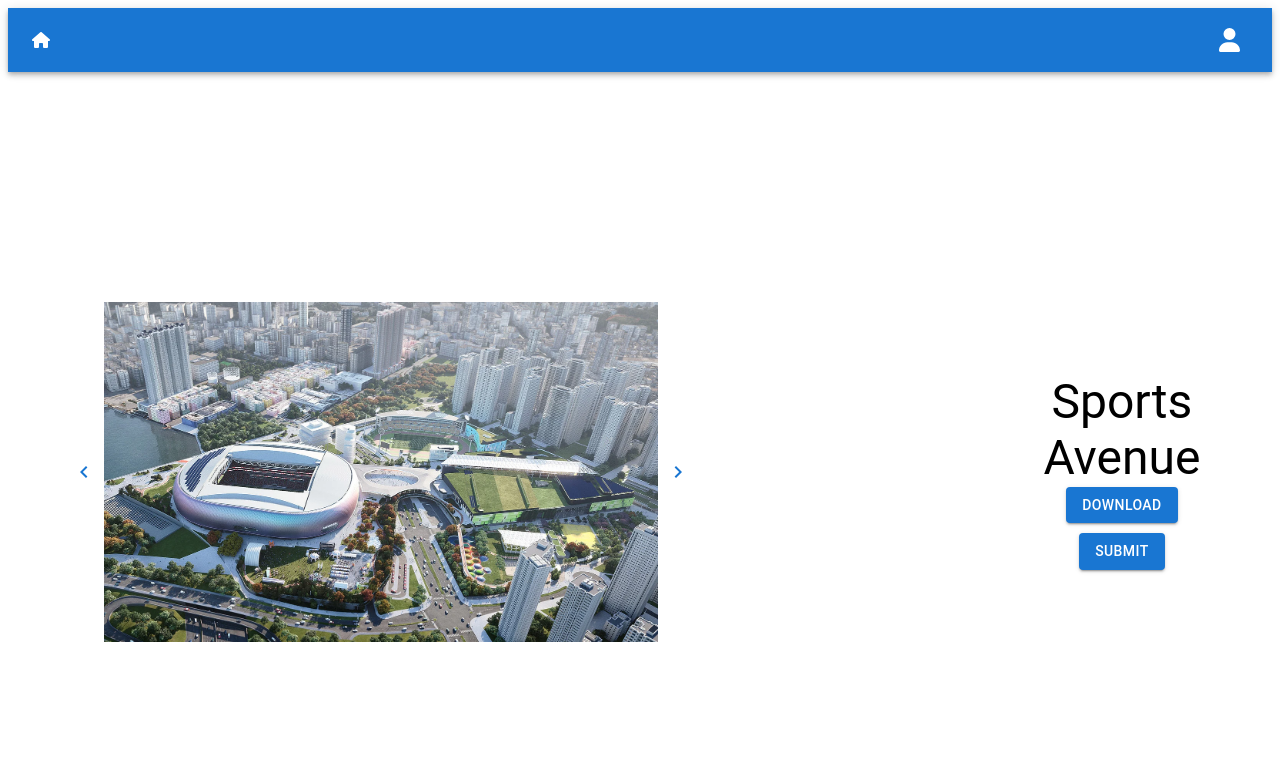
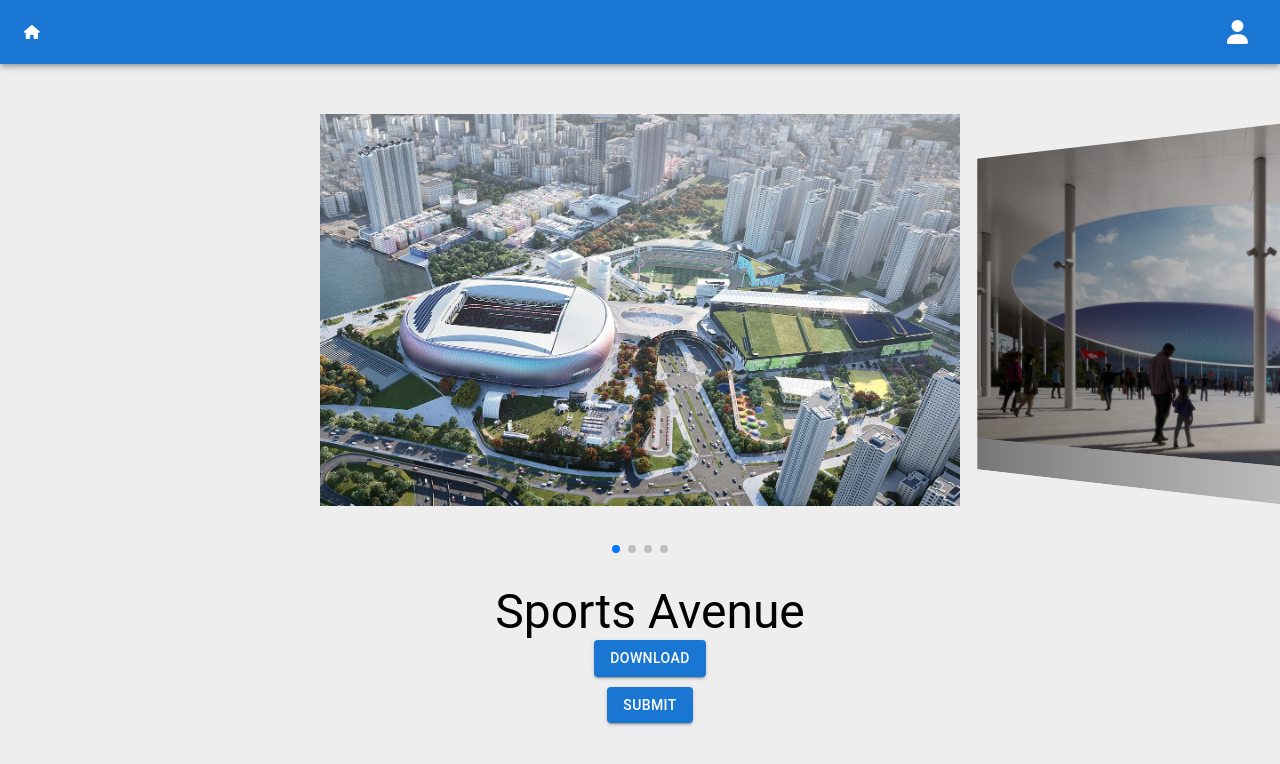
Before and after one commit to LucasPUN/LucasPUN-Project_Kai_Tak, a React (Vite) app in the folder KTfrontend/: page /result in a window 1280 px wide. Shown: the top 764 px of the page. Built offline with nearby package versions, Linux system fonts and the light colour scheme; no server answers.

Commit message:
22/4 resultPage_updated

```diff
--- a/KTfrontend/package.json
+++ b/KTfrontend/package.json
@@ -27,7 +27,8 @@
     "react-router-dom": "^6.22.3",
     "react-s3": "^1.3.1",
     "react-s3-uploader": "^5.0.0",
-    "react-social-login-buttons": "^4.1.0"
+    "react-social-login-buttons": "^4.1.0",
+    "swiper": "^11.1.1"
   },
   "devDependencies": {
     "@types/react": "^18.2.66",
--- a/KTfrontend/src/ui/page/LoginPage/index.tsx
+++ b/KTfrontend/src/ui/page/LoginPage/index.tsx
@@ -75,7 +75,7 @@ export default function LoginPage() {
 
     return (
         <ThemeProvider theme={defaultTheme}>
-            <Grid container component="main" sx={{ height: '100vh' }}>
+            <Grid container component="main" sx={{ height: '100vh' , minWidth: '1500px'}}>
                 <CssBaseline />
                 <Grid
                     item
--- a/KTfrontend/src/ui/page/ResultPage/index.tsx
+++ b/KTfrontend/src/ui/page/ResultPage/index.tsx
@@ -2,12 +2,21 @@ import modal1 from "../../../pic/modal1.jpg.webp";
 import modal2 from "../../../pic/modal2.jpg.webp";
 import modal21 from "../../../pic/modal21.jpg.webp";
 import modal3 from "../../../pic/modal3.jpg.webp";
-import {useState} from "react";
-import {Box, IconButton, Typography, Button, Grid, Container} from "@mui/material";
-import ChevronLeftIcon from "@mui/icons-material/ChevronLeft";
-import ChevronRightIcon from "@mui/icons-material/ChevronRight";
+import {Box, Typography, Button, Grid} from "@mui/material";
 import {useNavigate} from "react-router-dom";
 import TopNavBar from "../../compoent/TopNavBar.tsx";
+import React, {useRef, useState} from 'react';
+import {Swiper, SwiperSlide} from 'swiper/react';
+import { EffectCoverflow, Pagination } from 'swiper/modules';
+
+
+// Import Swiper styles
+import 'swiper/css';
+import 'swiper/css/effect-coverflow';
+import 'swiper/css/pagination';
+
+import './styles.css';
+
 
 const images = [
     {
@@ -37,29 +46,21 @@ const images = [
 ];
 
 export default function ResultPage() {
-    const [currentImageIndex, setCurrentImageIndex] = useState(0);
+    const [currentSlideIndex, setCurrentSlideIndex] = useState(0);
     const navigate = useNavigate();
 
     const handleSubmitClick = () => {
         navigate('/upload');
     };
 
-    const handleNextImage = () => {
-        setCurrentImageIndex((prevIndex) =>
-            prevIndex === images.length - 1 ? 0 : prevIndex + 1
-        );
-    };
-
-    const handlePrevImage = () => {
-        setCurrentImageIndex((prevIndex) =>
-            prevIndex === 0 ? images.length - 1 : prevIndex - 1
-        );
+    const handleSlideChange = (swiper: any) => {
+        setCurrentSlideIndex(swiper.activeIndex);
     };
 
     const downloadImage = () => {
         const link = document.createElement('a');
-        link.href = images[currentImageIndex].url;
-        link.download = images[currentImageIndex].title;
+        link.href = images[currentSlideIndex].url;
+        link.download = images[currentSlideIndex].title;
         document.body.appendChild(link);
         link.click();
         document.body.removeChild(link);
@@ -68,37 +69,30 @@ export default function ResultPage() {
     return (
         <>
             <TopNavBar/>
-            <Container>
-                <Grid
-                    container
-                    justifyContent="center"
-                    alignItems="center"
-                    sx={{minHeight: '100vh'}}
+
+            <Swiper
+                effect={'coverflow'}
+                grabCursor={true}
+                centeredSlides={true}
+                slidesPerView={'auto'}
+                coverflowEffect={{
+                    rotate: 50,
+                    stretch: 0,
+                    depth: 100,
+                    modifier: 1,
+                    slideShadows: true,
+                }}
+                pagination={true}
+                className="mySwiper"
+                onSlideChange={handleSlideChange}
+                modules={[EffectCoverflow, Pagination]}
             >
-                    <Box
-                        sx={{
-                            display: 'flex',
-                            flexDirection: 'row',
-                            alignItems: 'center',
-                            justifyContent: 'center',
-                            textAlign: 'center',
-                            gap: '20px', // Added gap between the image and buttons
-                        }}
-                    >
-                        <Box sx={{display: 'flex', alignItems: 'center'}}>
-                            {/* Use flexbox layout for image and buttons */}
-                            <IconButton onClick={handlePrevImage} color="primary">
-                                <ChevronLeftIcon/>
-                            </IconButton>
-                            <img
-                                src={images[currentImageIndex].url}
-                                alt={images[currentImageIndex].title}
-                                style={{maxWidth: '60%', maxHeight: '60%'}}
-                            />
-                            <IconButton onClick={handleNextImage} color="primary">
-                                <ChevronRightIcon/>
-                            </IconButton>
-                        </Box>
+                {images.map((image, index) => (
+                    <SwiperSlide key={index} style={{width: '50vw', height: '50vh'}}>
+                        <img src={image.url} alt={image.title}/>
+                    </SwiperSlide>
+                ))}
+            </Swiper>
 
             <Box
                 sx={{
@@ -106,12 +100,13 @@ export default function ResultPage() {
                     flexDirection: 'column',
                     alignItems: 'center',
                     justifyContent: 'center',
-                                textAlign: 'center', // Center align the text
-                                marginLeft: '20px', // Added margin to separate the image from the text/buttons
+                    textAlign: 'center',
+                    marginLeft: '20px',
+                    marginTop: '20px'
                 }}
             >
                 <Typography variant="h3">
-                                {images[currentImageIndex].title}
+                    {images[currentSlideIndex].title}
                 </Typography>
 
                 <Button variant="contained" color="primary" onClick={downloadImage}>
@@ -123,9 +118,6 @@ export default function ResultPage() {
                     Submit
                 </Button>
             </Box>
-                    </Box>
-                </Grid>
-            </Container>
         </>
     );
 }
--- /dev/null
+++ b/KTfrontend/src/ui/page/ResultPage/styles.css
@@ -0,0 +1,33 @@
+#app { height: 100% }
+html,
+body {
+    position: relative;
+    height: 100%;
+}
+
+body {
+    background: #eee;
+    font-family: Helvetica Neue, Helvetica, Arial, sans-serif;
+    font-size: 14px;
+    color: #000;
+    margin: 0;
+    padding: 0;
+}
+
+.swiper {
+    width: 100%;
+    padding-top: 50px;
+    padding-bottom: 50px;
+}
+
+.swiper-slide {
+    background-position: center;
+    background-size: cover;
+    width: 300px;
+    height: 300px;
+}
+
+.swiper-slide img {
+    display: block;
+    width: 100%;
+}
--- a/KTfrontend/src/ui/page/StableDiffusionPage/RightComponent.tsx
+++ b/KTfrontend/src/ui/page/StableDiffusionPage/RightComponent.tsx
@@ -1,4 +1,4 @@
-import {Grid} from "@mui/material";
+import {Container, Grid} from "@mui/material";
 import Typography from "@mui/material/Typography";
 import {styled} from "@mui/material/styles";
 import ButtonBase from "@mui/material/ButtonBase";
@@ -89,9 +89,8 @@ export default function RightComponent({images}: RightComponentProps) {
                         focusRipple
                         key={image.title}
                         style={{
-                            // width: image.width,
-                            width: "100%", // Each item takes full width of its container
-                            maxWidth: "500px", // Limit maximum width of each item if needed
+                            width: "35vw",
+                            height: "35vh"
                         }}
                         // onClick={() => handleImageClick(image.onclick)}
                     >
@@ -117,6 +116,7 @@ export default function RightComponent({images}: RightComponentProps) {
                     </ImageButton>
                 ))}
             </Grid>
+
         </>
     )
 }
--- a/KTfrontend/src/ui/page/StableDiffusionPage/index.tsx
+++ b/KTfrontend/src/ui/page/StableDiffusionPage/index.tsx
@@ -37,17 +37,19 @@ const images = [
 export default function StableDiffusionPage() {
     return (
         <>
-            <TopNavBar />
+            <TopNavBar/>
             <Box
                 display="flex"
                 alignItems="center"
                 height="90vh"
-                sx={{ backgroundColor: "#202020" }}
+                sx={{backgroundColor: "#202020"}}
             >
-                <Box sx={{ marginLeft: '20px' }}>
-                    <LeftComponent />
+                <Box sx={{marginLeft: '20px'}}>
+                    <LeftComponent/>
                 </Box>
-                <RightComponent images={images} />
+                <Box sx={{marginLeft: '20px'}}>
+                    <RightComponent images={images}/>
+                </Box>
             </Box>
         </>
     );
```
Also changed, not shown: 1 other file (tests, documents, lock files or other folders). Lines whose indentation alone changed are shown as unchanged.
